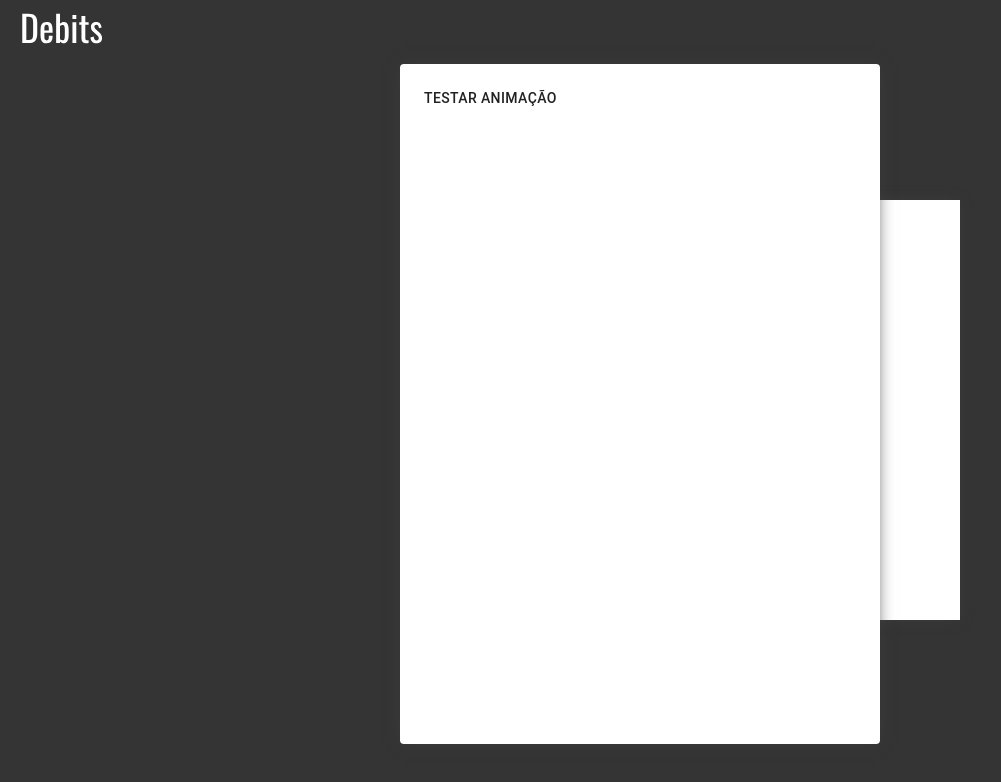
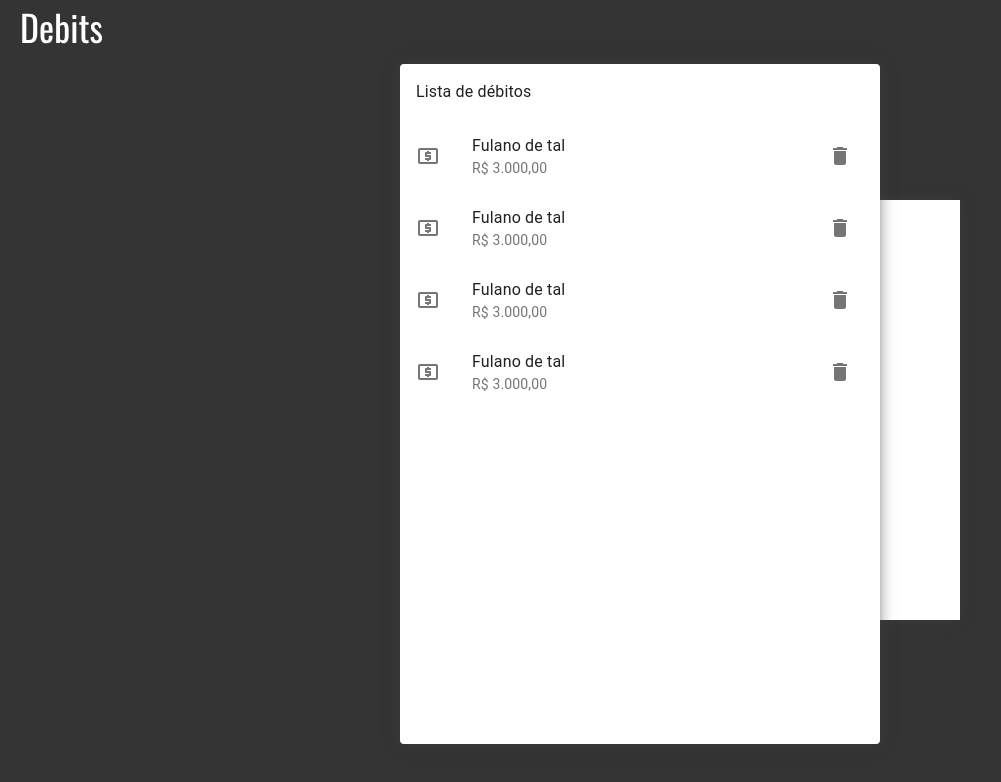
Before and after one commit to DavidFerreiraM1/debits-web, a React (Create React App) app: page / in a window 1280 px wide. Shown: the top 782 px of the page, without its empty margins (0-1001 px from the left). Built offline with nearby package versions, Linux system fonts and the light colour scheme.

Commit message:
listagem de débitos

```diff
--- a/src/features/debits-list/index.tsx
+++ b/src/features/debits-list/index.tsx
@@ -1,10 +1,11 @@
 import React from 'react';
-import { Paper, Box, Button, Hidden } from '@material-ui/core';
+import { Paper, Box, Hidden, Typography } from '@material-ui/core';
 import { styles } from './styles';
 import { BoxTransitionProvider, useBoxTransition } from './box-transition';
+import { List } from './list';
 
 function DebitsListComponent() {
-  const { spread, retract, transition } = useBoxTransition();
+  const { transition } = useBoxTransition();
   const classes = styles();
 
   const setStyleTransition = () => {
@@ -17,14 +18,6 @@ function DebitsListComponent() {
     return transition
       ? classes.paperInfoItemToRight
       : classes.paperInfoItemToLeft;
-  };
-
-  const handleTransition = () => {
-    if (transition) {
-      retract();
-    } else {
-      spread();
-    }
   };
 
   return (
@@ -45,7 +38,7 @@ function DebitsListComponent() {
               elevation3: classes.elevation,
             }}
           >
-            <Box />
+            {/*  */}
           </Paper>
         </Box>
       </Hidden>
@@ -64,8 +57,11 @@ function DebitsListComponent() {
             elevation3: classes.elevation,
           }}
         >
-          <Box className={classes.paperContent}>
-            <Button onClick={handleTransition}>Testar animação</Button>
+          <Box className={classes.boxListPaperTitle}>
+            <Typography component="h5">Lista de débitos</Typography>
+          </Box>
+          <Box className={classes.boxListPaperContent}>
+            <List />
           </Box>
         </Paper>
       </Box>
--- a/src/features/debits-list/interfaces.ts
+++ b/src/features/debits-list/interfaces.ts
@@ -7,3 +7,8 @@ export interface BoxTransitionProviderProps {
 export interface BoxTransitionProps {
   children: React.ReactChild;
 }
+
+export interface ItemListDebit {
+  username: string;
+  price: string;
+}
--- /dev/null
+++ b/src/features/debits-list/list.tsx
@@ -0,0 +1,42 @@
+import React from 'react';
+import {
+  IconButton,
+  List as MuiList,
+  ListItem,
+  ListItemIcon,
+  ListItemSecondaryAction,
+  ListItemText,
+} from '@material-ui/core';
+import LocalAtmIcon from '@material-ui/icons/LocalAtm';
+import DeleteIcon from '@material-ui/icons/Delete';
+
+import { useBoxTransition } from './box-transition';
+
+export function ItemList() {
+  const { spread } = useBoxTransition();
+
+  return (
+    <ListItem component="li" button onClick={spread}>
+      <ListItemIcon>
+        <LocalAtmIcon />
+      </ListItemIcon>
+      <ListItemText primary="Fulano de tal" secondary="R$ 3.000,00" />
+      <ListItemSecondaryAction>
+        <IconButton>
+          <DeleteIcon />
+        </IconButton>
+      </ListItemSecondaryAction>
+    </ListItem>
+  );
+}
+
+export function List() {
+  return (
+    <MuiList component="ul">
+      <ItemList />
+      <ItemList />
+      <ItemList />
+      <ItemList />
+    </MuiList>
+  );
+}
--- a/src/features/debits-list/styles.ts
+++ b/src/features/debits-list/styles.ts
@@ -15,6 +15,18 @@ export const styles = makeStyles(theme => ({
   boxListPaper: {
     height: '100%',
     width: '100%',
+    overflow: 'hidden',
+    paddingBottom: 64,
+  },
+  boxListPaperTitle: {
+    padding: '16px 16px 8px 16px',
+  },
+  boxListPaperContent: {
+    height: '100%',
+    width: '100%',
+    overflow: 'scroll',
+    overflowX: 'hidden',
+    paddingTop: 0,
   },
   elevation: {
     boxShadow: '0px 0px 16px -4px #404040',
@@ -61,4 +73,8 @@ export const styles = makeStyles(theme => ({
       transform: 'translateX(-75%)',
     },
   },
+  boxListSubheader: {
+    position: 'relative',
+    top: -16,
+  },
 }));
```
